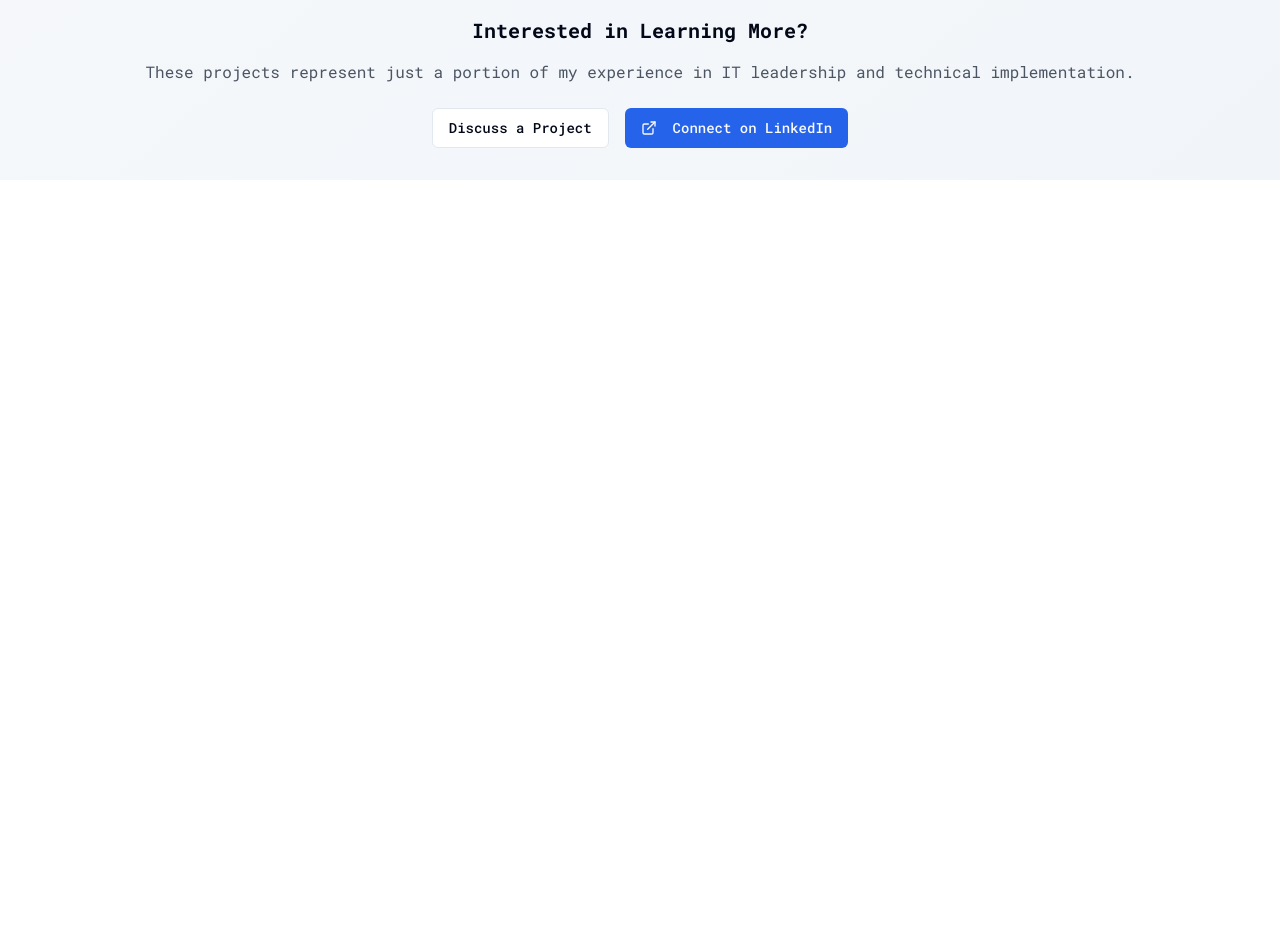
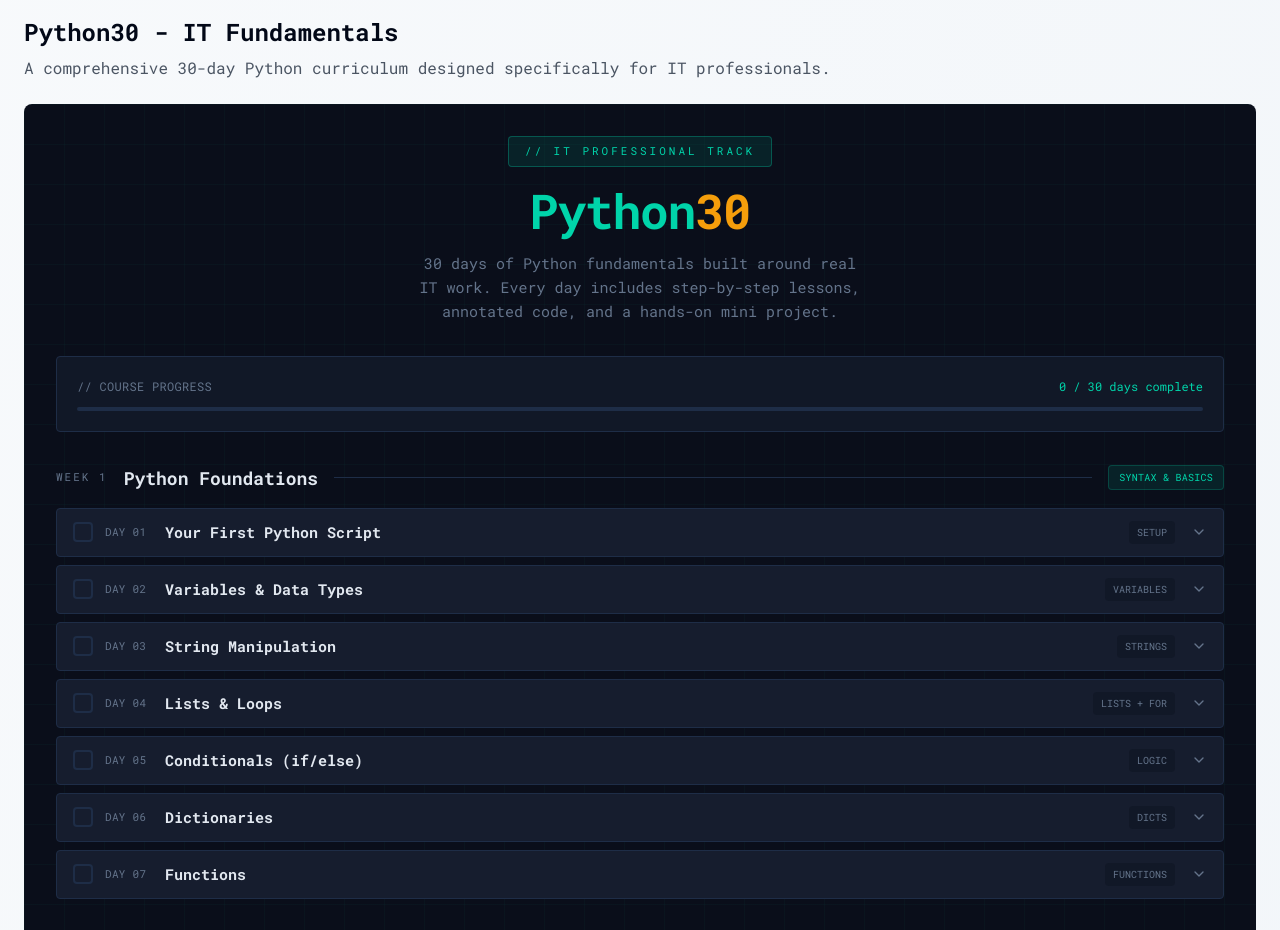
Before and after one commit to davisthegreat720/davisthetech.bio, a Next.js app: page /portfolio in a window 1280 px wide. Shown: the part 940-1870 px from the top of the page. Before the commit the page ends 1120 px from the top, so only its background shows below. Built offline with nearby package versions, Linux system fonts and the light colour scheme.

Commit message:
feat: add Python30 course section to Portfolio page
Add new Python30Course component with curriculum details, progress tracking, and dark theme styling.

Co-authored-by: Davis <108692095+davisthegreat720@users.noreply.github.com>

```diff
--- a/app/portfolio/page.tsx
+++ b/app/portfolio/page.tsx
@@ -7,6 +7,7 @@ import { Badge } from "@/components/ui/badge"
 import { Button } from "@/components/ui/button"
 import { ExternalLink } from "lucide-react"
 import Link from "next/link"
+import { Python30Course } from "@/components/python30-course"
 
 export default function PortfolioPage() {
   const projects = [
@@ -92,6 +93,17 @@ export default function PortfolioPage() {
           ))}
         </div>
 
+        {/* Python30 Course Section */}
+        <div className="mt-12">
+          <div className="mb-6">
+            <h3 className="text-xl sm:text-2xl font-bold mb-2 font-mono">Python30 - IT Fundamentals</h3>
+            <p className="text-gray-600 font-mono text-sm sm:text-base">
+              A comprehensive 30-day Python curriculum designed specifically for IT professionals.
+            </p>
+          </div>
+          <Python30Course />
+        </div>
+
         <div className="mt-12 text-center">
           <h3 className="text-xl font-bold mb-4 font-mono">Interested in Learning More?</h3>
           <p className="text-gray-600 mb-6 font-mono text-sm sm:text-base">
--- /dev/null
+++ b/components/python30-course.tsx
@@ -0,0 +1,250 @@
+"use client"
+
+import { useState } from "react"
+import { ChevronDown, Check, Copy } from "lucide-react"
+import { cn } from "@/lib/utils"
+
+// Curriculum data
+const curriculum = [
+  {
+    week: 1,
+    title: "Python Foundations",
+    tag: "SYNTAX & BASICS",
+    days: [
+      { day: 1, title: "Your First Python Script", topic: "SETUP" },
+      { day: 2, title: "Variables & Data Types", topic: "VARIABLES" },
+      { day: 3, title: "String Manipulation", topic: "STRINGS" },
+      { day: 4, title: "Lists & Loops", topic: "LISTS + FOR" },
+      { day: 5, title: "Conditionals (if/else)", topic: "LOGIC" },
+      { day: 6, title: "Dictionaries", topic: "DICTS" },
+      { day: 7, title: "Functions", topic: "FUNCTIONS" },
+    ],
+  },
+  {
+    week: 2,
+    title: "Scripting for IT",
+    tag: "FILE I/O + CLI",
+    days: [
+      { day: 8, title: "Reading Text Files", topic: "FILE READ" },
+      { day: 9, title: "Writing Files & Logging", topic: "FILE WRITE" },
+      { day: 10, title: "CSV Processing", topic: "CSV" },
+      { day: 11, title: "Working with Paths", topic: "PATHLIB" },
+      { day: 12, title: "Date & Time", topic: "DATETIME" },
+      { day: 13, title: "Command-Line Arguments", topic: "ARGPARSE" },
+      { day: 14, title: "Error Handling", topic: "TRY/EXCEPT" },
+    ],
+  },
+  {
+    week: 3,
+    title: "Data & APIs",
+    tag: "JSON + HTTP",
+    days: [
+      { day: 15, title: "JSON Deep Dive", topic: "JSON" },
+      { day: 16, title: "HTTP Requests Basics", topic: "REQUESTS" },
+      { day: 17, title: "Parsing API Responses", topic: "API PARSE" },
+      { day: 18, title: "Building API Calls", topic: "API BUILD" },
+      { day: 19, title: "Automating Reports", topic: "AUTOMATION" },
+      { day: 20, title: "Data Filtering & Sorting", topic: "DATA OPS" },
+      { day: 21, title: "Mini Dashboard", topic: "DASHBOARD" },
+    ],
+  },
+  {
+    week: 4,
+    title: "Integration & Capstone",
+    tag: "REAL TOOLS",
+    days: [
+      { day: 22, title: "Environment Variables", topic: "ENV" },
+      { day: 23, title: "Virtual Environments", topic: "VENV" },
+      { day: 24, title: "Subprocess & Shell", topic: "SHELL" },
+      { day: 25, title: "SQLite Basics", topic: "DATABASE" },
+      { day: 26, title: "Config Files", topic: "CONFIG" },
+      { day: 27, title: "Scheduling Scripts", topic: "CRON" },
+      { day: 28, title: "Capstone: Asset Tracker", topic: "CAPSTONE" },
+      { day: 29, title: "Capstone: Polish & Test", topic: "POLISH" },
+      { day: 30, title: "Review & Next Steps", topic: "WRAP-UP" },
+    ],
+  },
+]
+
+interface DayCardProps {
+  day: number
+  title: string
+  topic: string
+  isCompleted: boolean
+  onToggleComplete: () => void
+}
+
+function DayCard({ day, title, topic, isCompleted, onToggleComplete }: DayCardProps) {
+  const [isOpen, setIsOpen] = useState(false)
+
+  return (
+    <div
+      className={cn(
+        "bg-[#161d2e] border border-[#1e2d47] rounded overflow-hidden transition-colors",
+        isOpen && "border-[#00d4aa]/40",
+        isCompleted && "border-l-[3px] border-l-[#10b981]"
+      )}
+    >
+      <div
+        className="flex items-center gap-3 px-4 py-3 cursor-pointer select-none"
+        onClick={() => setIsOpen(!isOpen)}
+      >
+        <button
+          onClick={(e) => {
+            e.stopPropagation()
+            onToggleComplete()
+          }}
+          className={cn(
+            "w-5 h-5 border-2 border-[#1e2d47] rounded flex items-center justify-center flex-shrink-0 transition-all text-xs",
+            isCompleted && "bg-[#10b981] border-[#10b981] text-white"
+          )}
+        >
+          {isCompleted && <Check className="w-3 h-3" />}
+        </button>
+        <span className="font-mono text-[11px] text-[#64748b] min-w-[48px] tracking-wide">
+          DAY {String(day).padStart(2, "0")}
+        </span>
+        <span className="flex-1 text-[15px] font-semibold text-[#e2e8f0]">{title}</span>
+        <span className="font-mono text-[10px] text-[#64748b] bg-[#111827] px-2 py-1 rounded">
+          {topic}
+        </span>
+        <ChevronDown
+          className={cn(
+            "w-4 h-4 text-[#64748b] transition-transform ml-1",
+            isOpen && "rotate-180"
+          )}
+        />
+      </div>
+      {isOpen && (
+        <div className="border-t border-[#1e2d47] px-4 py-4 animate-in fade-in duration-200">
+          <p className="text-[13px] text-[#94a3b8] leading-relaxed">
+            Complete interactive lessons and build real IT tools with Python. Each day includes
+            step-by-step tutorials, code examples, and hands-on projects.
+          </p>
+          <button
+            onClick={onToggleComplete}
+            className={cn(
+              "mt-4 px-4 py-2 bg-[#10b981]/10 border border-[#10b981]/20 text-[#10b981] font-mono text-[11px] tracking-wide rounded transition-colors hover:bg-[#10b981]/20",
+              isCompleted && "opacity-50"
+            )}
+          >
+            {isCompleted ? "COMPLETED" : "MARK COMPLETE"}
+          </button>
+        </div>
+      )}
+    </div>
+  )
+}
+
+export function Python30Course() {
+  const [completedDays, setCompletedDays] = useState<number[]>([])
+
+  const toggleDay = (day: number) => {
+    setCompletedDays((prev) =>
+      prev.includes(day) ? prev.filter((d) => d !== day) : [...prev, day]
+    )
+  }
+
+  const totalDays = 30
+  const completedCount = completedDays.length
+  const progressPercent = (completedCount / totalDays) * 100
+
+  const getWeekTagClass = (week: number) => {
+    switch (week) {
+      case 1:
+        return "bg-[#00d4aa]/10 text-[#00d4aa] border border-[#00d4aa]/20"
+      case 2:
+        return "bg-[#3b82f6]/10 text-[#3b82f6] border border-[#3b82f6]/20"
+      case 3:
+        return "bg-[#f59e0b]/10 text-[#f59e0b] border border-[#f59e0b]/20"
+      case 4:
+        return "bg-[#ef4444]/10 text-[#ef4444] border border-[#ef4444]/20"
+      default:
+        return ""
+    }
+  }
+
+  return (
+    <div className="bg-[#0a0e1a] rounded-lg overflow-hidden relative">
+      {/* Grid background */}
+      <div
+        className="absolute inset-0 pointer-events-none z-0"
+        style={{
+          backgroundImage:
+            "linear-gradient(rgba(0,212,170,0.03) 1px, transparent 1px), linear-gradient(90deg, rgba(0,212,170,0.03) 1px, transparent 1px)",
+          backgroundSize: "40px 40px",
+        }}
+      />
+
+      <div className="relative z-10 p-6 sm:p-8">
+        {/* Header */}
+        <div className="text-center mb-8">
+          <span className="inline-block bg-[#00d4aa]/10 border border-[#00d4aa]/30 text-[#00d4aa] font-mono text-[11px] tracking-[3px] px-4 py-1.5 rounded-sm mb-5 uppercase">
+            // IT Professional Track
+          </span>
+          <h2 className="text-4xl sm:text-5xl font-extrabold leading-tight tracking-tight mb-4">
+            <span className="text-[#00d4aa]">Python</span>
+            <span className="text-[#f59e0b]">30</span>
+          </h2>
+          <p className="text-[#64748b] text-[15px] max-w-md mx-auto leading-relaxed">
+            30 days of Python fundamentals built around real IT work. Every day includes
+            step-by-step lessons, annotated code, and a hands-on mini project.
+          </p>
+        </div>
+
+        {/* Progress */}
+        <div className="bg-[#111827] border border-[#1e2d47] rounded p-5 mb-8">
+          <div className="flex justify-between items-center mb-3">
+            <span className="font-mono text-[12px] text-[#64748b] tracking-wide">
+              // COURSE PROGRESS
+            </span>
+            <span className="font-mono text-[12px] text-[#00d4aa]">
+              {completedCount} / {totalDays} days complete
+            </span>
+          </div>
+          <div className="h-1 bg-[#1e2d47] rounded overflow-hidden">
+            <div
+              className="h-full bg-gradient-to-r from-[#00d4aa] to-[#3b82f6] rounded transition-all duration-500"
+              style={{ width: `${progressPercent}%` }}
+            />
+          </div>
+        </div>
+
+        {/* Curriculum */}
+        <div className="space-y-8">
+          {curriculum.map((week) => (
+            <div key={week.week}>
+              <div className="flex items-center gap-4 mb-4">
+                <span className="font-mono text-[11px] text-[#64748b] tracking-[2px] uppercase whitespace-nowrap">
+                  Week {week.week}
+                </span>
+                <span className="text-lg font-bold text-[#e2e8f0]">{week.title}</span>
+                <div className="flex-1 h-px bg-[#1e2d47]" />
+                <span
+                  className={cn(
+                    "font-mono text-[10px] px-2.5 py-1 rounded tracking-wide whitespace-nowrap",
+                    getWeekTagClass(week.week)
+                  )}
+                >
+                  {week.tag}
+                </span>
+              </div>
+              <div className="space-y-2">
+                {week.days.map((day) => (
+                  <DayCard
+                    key={day.day}
+                    day={day.day}
+                    title={day.title}
+                    topic={day.topic}
+                    isCompleted={completedDays.includes(day.day)}
+                    onToggleComplete={() => toggleDay(day.day)}
+                  />
+                ))}
+              </div>
+            </div>
+          ))}
+        </div>
+      </div>
+    </div>
+  )
+}
```
